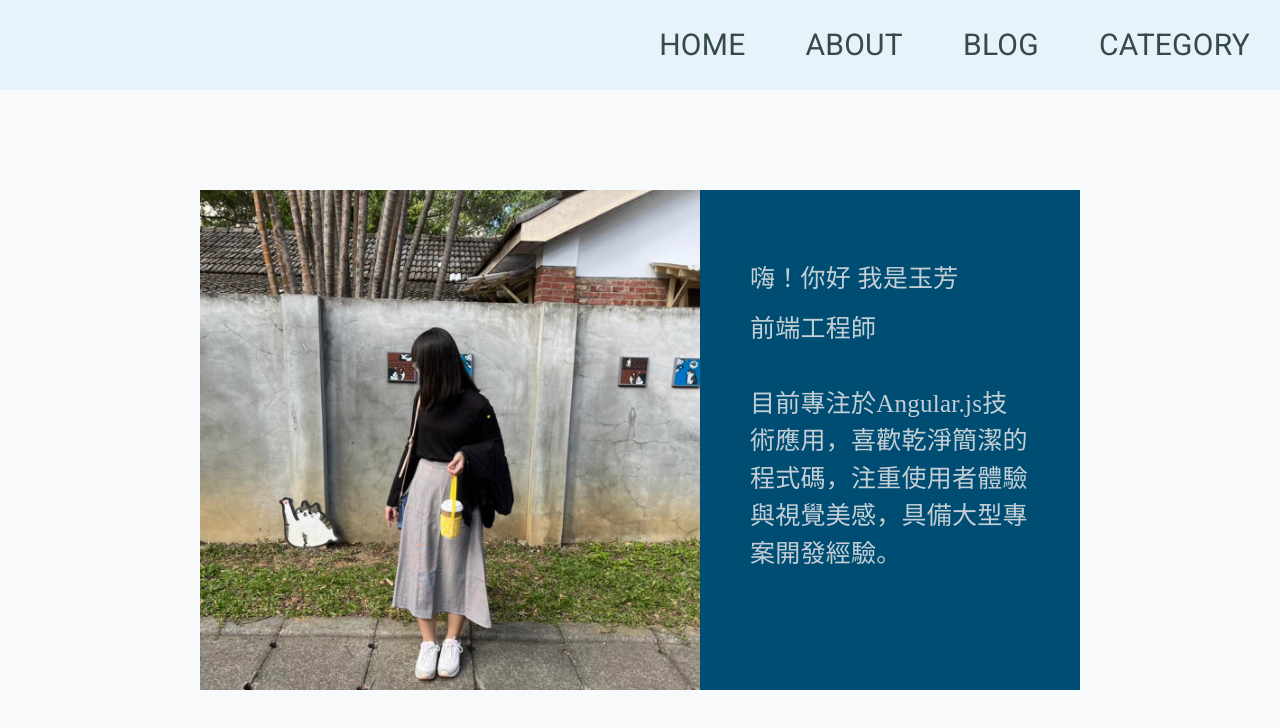
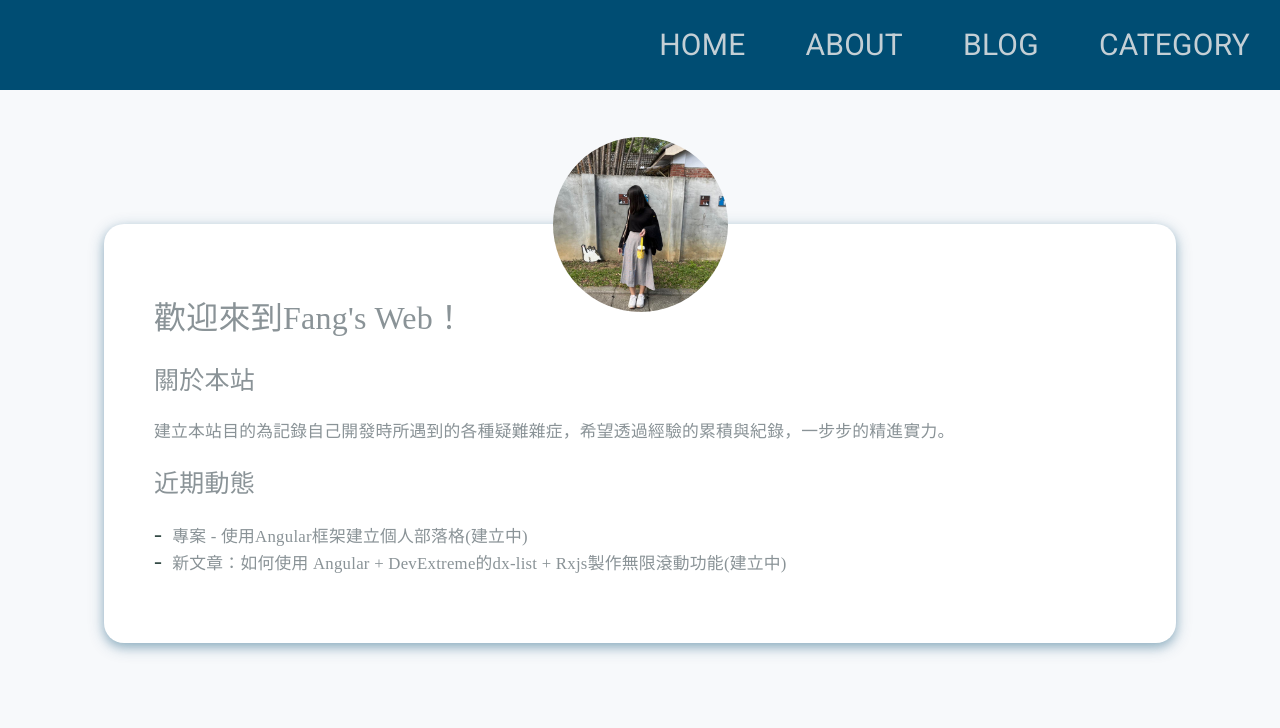
Before and after one commit to yufang0321/personal-website, an Angular app: page /home in a window 1280 px wide. Shown: the top 728 px of the page. Built offline with nearby package versions, Linux system fonts and the light colour scheme.

Commit message:
fix: 新增首頁內容、修改關於我內容

```diff
--- a/src/app/pages/about/about.component.html
+++ b/src/app/pages/about/about.component.html
@@ -4,12 +4,14 @@
       <img src="assets/image/myphoto.jpg" alt="author-photo">
     </div>
     <div class="intro-text">
-      <div class="intro-text-title">
-      </div>
       <div class="intro-text-content">
-        <p>嗨！你好 我是玉芳<br>
+        <p>嗨！ 我是玉芳<br>
         <p>前端工程師<br><br>
         目前專注於Angular.js技術應用，喜歡乾淨簡潔的程式碼，注重使用者體驗與視覺美感，具備大型專案開發經驗。<br></p>
+      </div>
+      <div class="contact-link">
+        <a class="a-link" href="https://github.com/yufang0321"><i class="fab fa-github"></i></a>
+        <a class="a-link" href="mailto:claire10581@gmail.com"><i class="fa-solid fa-envelope"></i></a>
       </div>
     </div>
   </div>
@@ -26,6 +28,10 @@
     <app-skill [skillGroups]="mySkillGroups"></app-skill>
   </div>
 </div>
-<div class="contact" id="contact">
+<!-- <div class="contact" id="contact">
   <div class="title">CONTACT</div>
-</div>
+  <div class="content">
+      <a class="a-link" href="https://github.com/yufang0321"><i class="fab fa-github"></i></a>
+      <a class="a-link" href="mailto:claire10581@gmail.com"><i class="fa-solid fa-envelope"></i></a>
+  </div>
+</div> -->
--- a/src/app/pages/about/about.component.scss
+++ b/src/app/pages/about/about.component.scss
@@ -48,6 +48,8 @@
     padding: 100px 200px;
 
     .photo-wrapper {
+      border-top-left-radius: 20px;
+      border-bottom-left-radius: 20px;
       flex: 0 0 auto;
       height: 100%;
       overflow: hidden;
@@ -61,6 +63,8 @@
     }
 
     .intro-text {
+      border-top-right-radius: 20px;
+      border-bottom-right-radius: 20px;
       flex: 1;
       padding: 50px;
       background-color: $primary-color;
@@ -77,6 +81,25 @@
         margin-top: 20px;
         font-size: 1.5625rem;
         line-height: 150%;
+      }
+
+      .contact-link {
+        display: flex;
+        flex-direction: row;
+        justify-content: start;
+        align-items: center;
+      }
+
+      .a-link {
+        font-size: 1.875rem;
+        color: $secondary-color;
+        display: flex;
+        margin-right: 10px;
+        color: $accent-color;
+      }
+
+      a.a-link {
+        text-decoration: none;
       }
     }
   }
@@ -98,19 +121,19 @@
   padding: 50px 100px;
 }
 
+
+
 .experience,
 .education,
 .skills,
-.blog,
-.contact {
+.blog {
   width: 100%;
   height: auto;
   padding-bottom: 50px;
 }
 
 .experience,
-.blog,
-.contact {
+.blog {
   background: $light-bg;
 }
 
--- a/src/app/pages/home/home.component.html
+++ b/src/app/pages/home/home.component.html
@@ -4,14 +4,22 @@
       <div class="photo-wrapper">
         <img src="assets/image/myphoto.jpg" alt="author-photo">
       </div>
-      <div class="intro-text">
-        <div class="intro-text-title">
-        </div>
+      <div class="intro-content">
         <div class="intro-text-content">
-          <!-- 改為關於本站 -->
-          <p>嗨！你好 我是玉芳<br>
-          <p>前端工程師<br><br>
-          目前專注於Angular.js技術應用，喜歡乾淨簡潔的程式碼，注重使用者體驗與視覺美感，具備大型專案開發經驗。<br></p>
+          <div class="introduce">
+            <div>
+              <div class="welcome">歡迎來到Fang's Web！</div>
+              <div class="introduce-title">關於本站</div>
+              <div class="introduce-content">建立本站目的為記錄自己開發時所遇到的各種疑難雜症，希望透過經驗的累積與紀錄，一步步的精進實力。</div>
+              <div class="introduce-title">近期動態</div>
+              <div class="introduce-content">
+                <ul>
+                  <li>專案 - 使用Angular框架建立個人部落格(建立中)</li>
+                  <li>新文章：如何使用 Angular + DevExtreme的dx-list + Rxjs製作無限滾動功能(建立中)</li>
+                </ul>
+              </div>
+            </div>
+          </div>
         </div>
       </div>
     </div>
--- a/src/app/pages/home/home.component.scss
+++ b/src/app/pages/home/home.component.scss
@@ -9,48 +9,24 @@
   align-items: center;
 }
 
-.navbar-container {
-  background-color: $light-bg;
-  width: 100%;
-  height: 90px;
-  display: flex;
-  flex-direction: row;
-  justify-content: right;
-  align-items: center;
-  flex-wrap: wrap;
-
-  .navbar-item {
-    font-size: 1.875rem;
-    padding: 7px 30px;
-    color: $secondary-color;
-
-    :hover {
-      color: $accent-color;
-    }
-
-    a {
-      text-decoration: none;
-      color: inherit;
-      cursor: pointer;
-      transition: color 0.3s;
-    }
-  }
-}
-
 .basic {
   width: 100%;
 
   .basic-content {
     display: flex;
     justify-content: center;
-    align-items: stretch;
+    flex-direction: column;
+    align-items: center;
     height: 500px;
-    padding: 100px 200px;
+    padding: 50px 100px;
 
     .photo-wrapper {
+      margin-bottom: -88px;
       flex: 0 0 auto;
-      height: 100%;
+      height: 35%;
       overflow: hidden;
+      border-radius: 50%;
+      z-index: 2;
 
       img {
         height: 100%;
@@ -60,72 +36,49 @@
       }
     }
 
-    .intro-text {
+    .intro-content {
       flex: 1;
       padding: 50px;
-      background-color: $primary-color;
+      background-color: white;
+      box-shadow: 0 4px 8px rgba(0, 77, 115, 0.2), 0 4px 16px rgba(0, 77, 115, 0.3);
+      border-radius: 20px;
+      width: 90%;
 
-      .intro-text-title {
-        color: #c4cfd5;
-        font-size: 2.5rem;
-        font-family: 'fantasy';
+      .intro-text-content {
+        width: 100%;
+        color: $text;
+
+        .welcome {
+          font-family: 'Noto Sans TC';
+          margin-top: 20px;
+          font-size: 2rem;
+          line-height: 150%;
         }
 
-      .intro-text-content {
-        color: #c4cfd5;
+        .introduce-title {
           font-family: 'Noto Sans TC';
           margin-top: 20px;
           font-size: 1.5625rem;
           line-height: 150%;
         }
+
+        .introduce-content {
+          font-family: 'Noto Sans TC';
+          margin-top: 20px;
+          font-size: 1.2em;
+          line-height: 150%;
+        }
+
       }
     }
   }
-
-.title {
-  height: 20%;
-  padding: 20px;
-  font-size: 1.875rem;
-  color: $secondary-color;
-  display: flex;
-  flex-direction: column;
-  justify-content: center;
-  align-items: center;
-}
-
-.content {
-  height: auto;
-  padding: 50px 100px;
-}
-
-.experience,
-.education,
-.skills,
-.blog,
-.contact {
-  width: 100%;
-  height: auto;
-  padding-bottom: 50px;
-}
-
-.experience,
-.blog {
-  background: $light-bg;
 }
 
 // -------------------------------
 // ✅ RWD 區塊
 // -------------------------------
+
 @media (max-width: 768px) {
-  .navbar-container {
-    flex-direction: column;
-    height: auto;
-    .navbar-item {
-      font-size: 1.25rem;
-      padding: 10px;
-    }
-  }
-
   .basic {
     .basic-content {
       flex-direction: column;
@@ -144,9 +97,6 @@
 
       .intro-text {
         padding: 30px;
-        .intro-text-title {
-          font-size: 2rem;
-        }
 
         .intro-text-content {
           font-size: 1.25rem;
--- a/src/app/pages/navbar/navbar.component.scss
+++ b/src/app/pages/navbar/navbar.component.scss
@@ -2,7 +2,7 @@
 
 
 .navbar-container {
-  background-color: $light-bg;
+  background-color: $primary-color;
   width: 100%;
   height: 90px;
   display: flex;
@@ -14,7 +14,7 @@
   .navbar-item {
     font-size: 1.875rem;
     padding: 7px 30px;
-    color: $secondary-color;
+    color: $text-light;
 
     :hover {
       color: $accent-color;
--- a/src/index.html
+++ b/src/index.html
@@ -12,6 +12,7 @@
     rel="stylesheet"
     href="https://cdnjs.cloudflare.com/ajax/libs/animate.css/4.1.1/animate.min.css"
   />
+  <link rel="stylesheet" href="https://cdnjs.cloudflare.com/ajax/libs/font-awesome/6.0.0-beta3/css/all.min.css">
 </head>
 <body class="mat-typography">
   <app-root></app-root>
--- a/src/style/_variables.scss
+++ b/src/style/_variables.scss
@@ -2,4 +2,17 @@ $primary-color: #004d73;
 $secondary-color: #344b46;
 $accent-color: #7bb1a5;
 $light-bg: #e8f2fb;
+$text: #8a9397;
 $text-light: #c4cfd5;
+
+ul {
+    list-style-type: none;
+    padding-left: 0;
+  }
+
+  li::before {
+    content: '-';
+    color: $secondary-color;
+    font-size: 24px;
+    margin-right: 10px;
+  }
```
Also changed, not shown: src/style/styles.scss (line endings or trailing spaces). Lines whose indentation alone changed are shown as unchanged.
